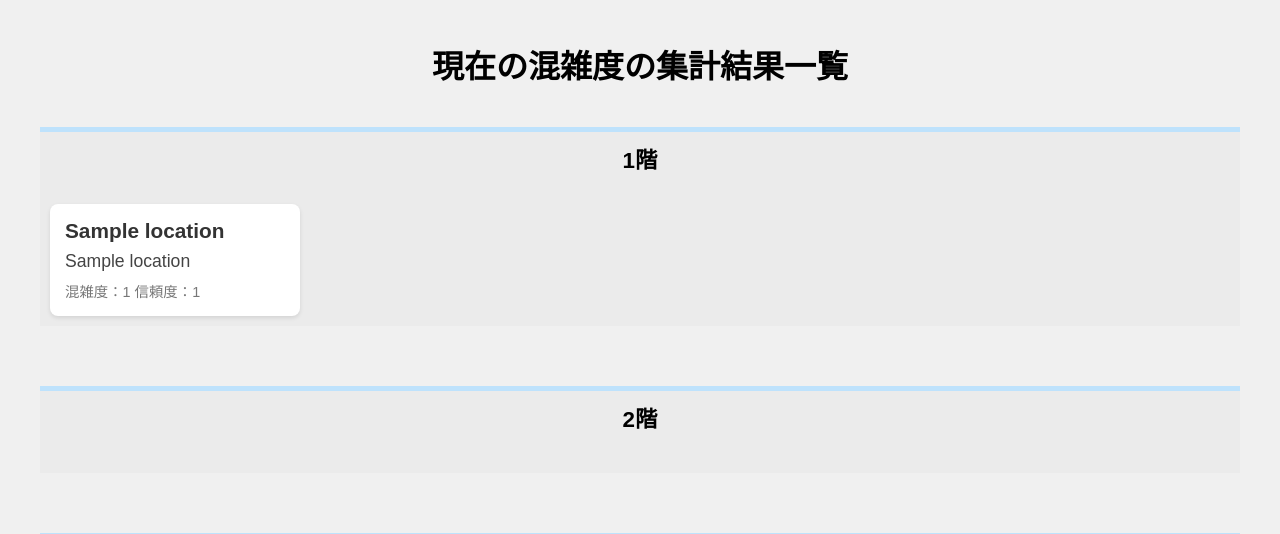
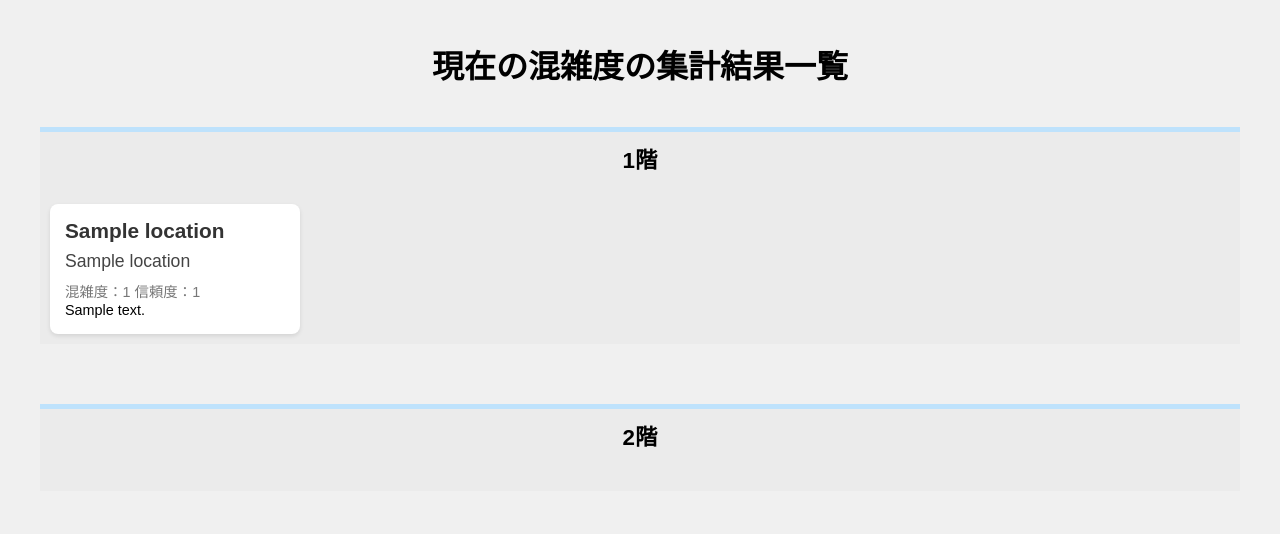
Before and after one commit to katume-eng/csmonitor3, a Django app: page /monitor/display/ in a window 1280 px wide. Shown: the top 534 px of the page. Run offline with Django 5.2, Linux system fonts and the light colour scheme; tables that the repository leaves empty hold one stand-in row (values such as "Sample post").

Commit message:
データにコメントの追加

```diff
--- a/monitor_app/static/monitor_app/css/display_style.css
+++ b/monitor_app/static/monitor_app/css/display_style.css
@@ -71,6 +71,11 @@ h1 {
   color: #777;
 }
 
+.card-comment {
+  font-size: 0.9em;
+  color: #000000;
+}
+
 /* 色分け */
 .card.low {
   border-left: 6px solid #4CAF50;
--- a/monitor_app/templates/display.html
+++ b/monitor_app/templates/display.html
@@ -22,6 +22,7 @@
               <div class="card-meta">
                 混雑度：{{ item.level }} 信頼度：{{ item.reliability }}
               </div>
+              <div class="card-comment">{{ item.location.comment }}</div>
             </div>
           {% endfor %}
         </div>
@@ -57,6 +58,7 @@
               <div class="card-program">${item.program_name}</div>
               <div class="card-location">${item.room_name}</div>
               <div class="card-meta">混雑度：${item.level} 信頼度：${item.reliability}</div>
+              <dev class="card-comment">${item.comment}<div/>
             `;
 
             card.classList.add('card-updated');
--- a/monitor_app/views.py
+++ b/monitor_app/views.py
@@ -71,6 +71,7 @@ def display_json(request):
                 "room_name": cl.location.room_name,
                 "level": cl.level,
                 "reliability": cl.reliability,
+                "comment":cl.location.comment,
             }
             for cl in congestion_levels
         ]
```
